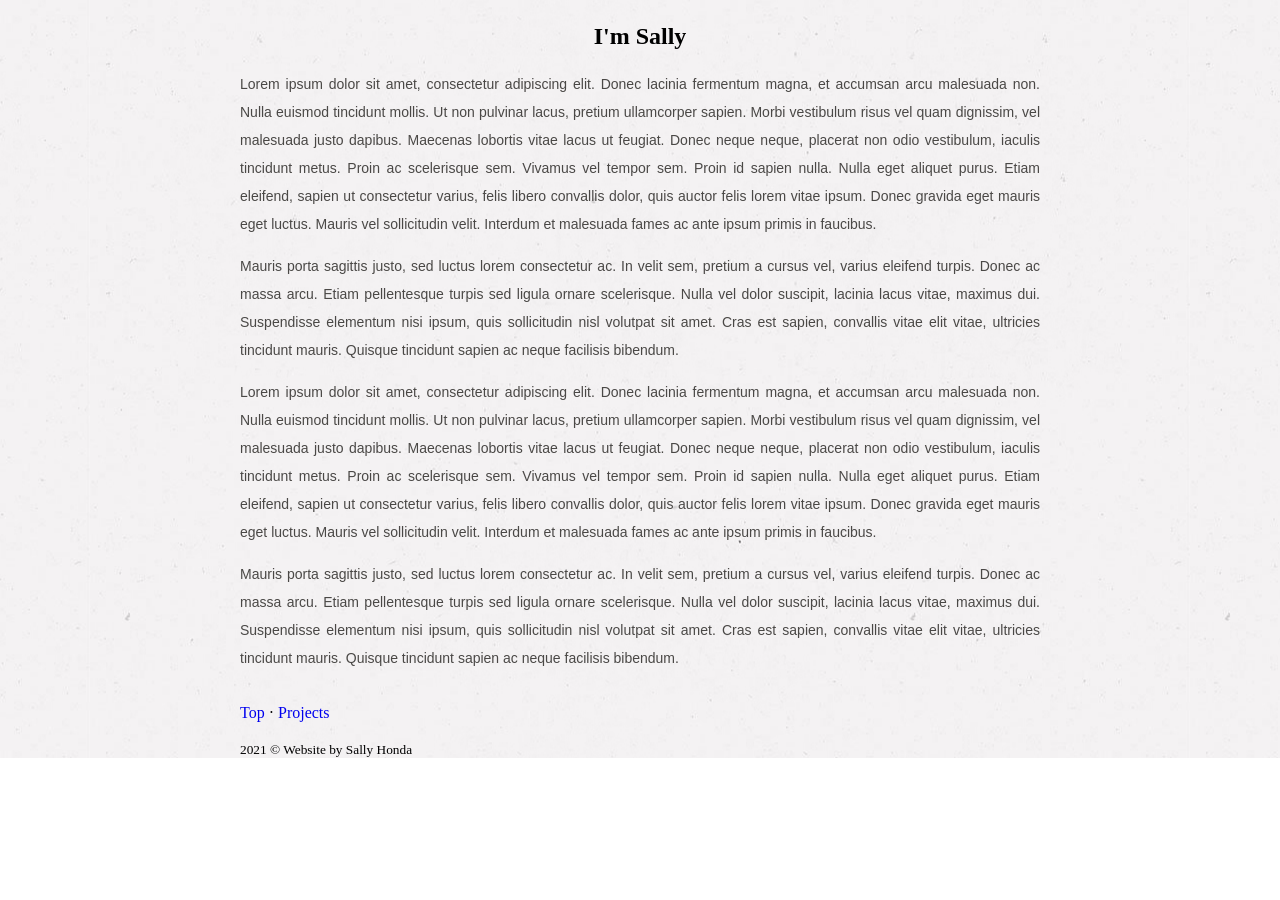
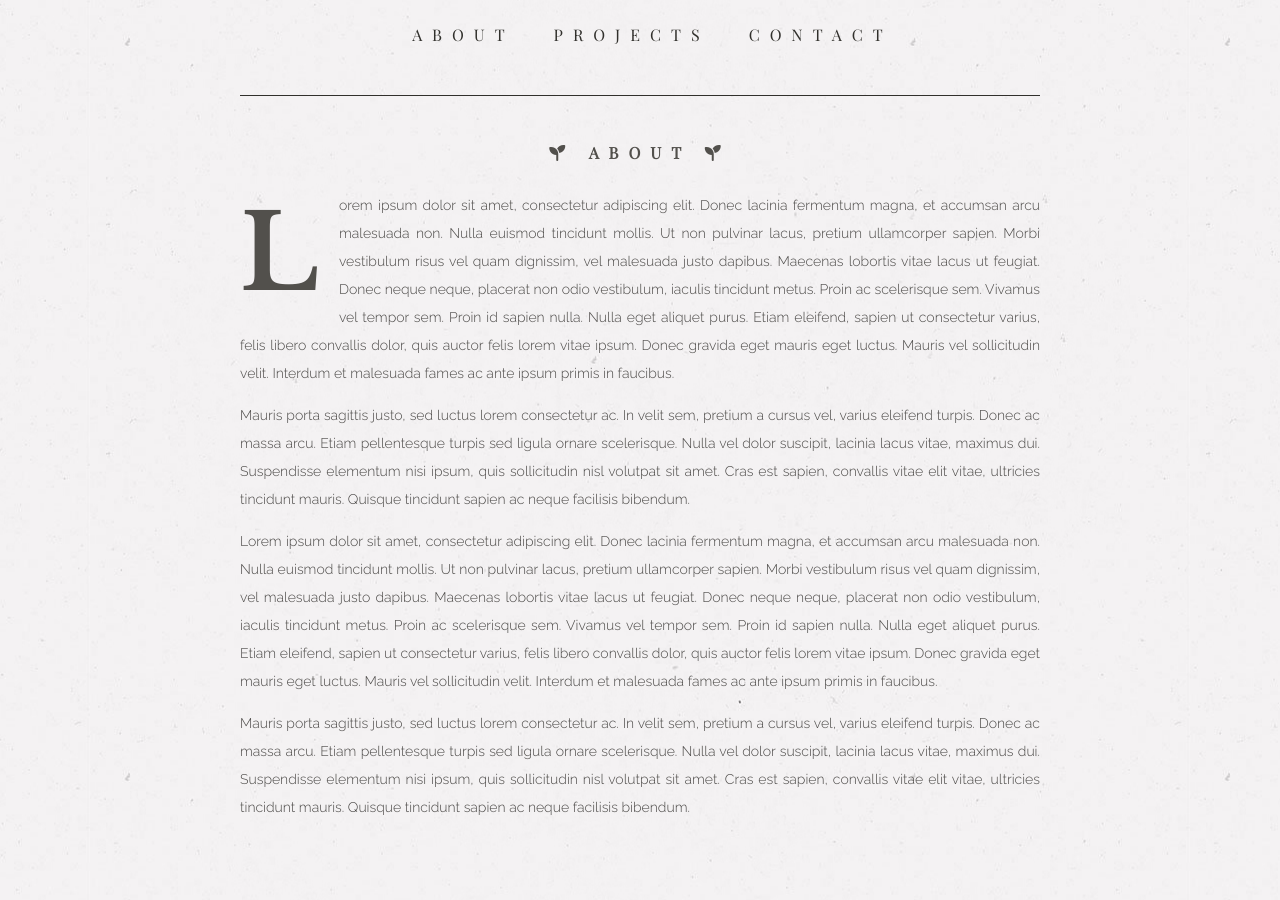
Before and after one commit to sallyhonda/portfolio, a plain HTML site: page index.html in a window 1280 px wide. Shown: the part 456-1356 px from the top of the page. Before the commit the page ends 1214 px from the top, so only its background shows below. Drawn offline with nearby package versions, Linux system fonts and the light colour scheme.

Commit message:
updated html

```diff
--- a/index.html
+++ b/index.html
@@ -3,24 +3,27 @@
 <head>
 <meta charset="utf-8">
 <title>Portfolio of Sally</title>
+<script src="https://kit.fontawesome.com/e4dbc0d049.js" crossorigin="anonymous"></script>
  <link rel="stylesheet" href="styles/stylesheet.css">
+ <link rel="preconnect" href="https://fonts.gstatic.com">
+ <link href="https://fonts.googleapis.com/css2?family=Playfair+Display&family=Raleway:wght@300&display=swap" rel="stylesheet">
+ <link rel="preconnect" href="https://fonts.gstatic.com">
+<link href="https://fonts.googleapis.com/css2?family=Libre+Baskerville:wght@700&display=swap" rel="stylesheet">
   </head>
   <body>
-
-    <header><br>
- <nav><a href="index.html">About Me</a> &middot; <a href="projects.html">Projects</a> </nav>
-</header> <br>
-
-       <img class="profile" src="images/sally.png" alt="Sally in Winter" width="300">
-       <br>
-
-
-
-<article class="aboutme">
-  <h1>I'm Sally</h1>
-
-
-  <p>Lorem ipsum dolor sit amet, consectetur adipiscing elit. Donec lacinia fermentum magna, et accumsan arcu malesuada non. Nulla euismod tincidunt mollis. Ut non pulvinar lacus, pretium ullamcorper sapien. Morbi vestibulum risus vel quam dignissim, vel malesuada justo dapibus. Maecenas lobortis vitae lacus ut feugiat. Donec neque neque, placerat non odio vestibulum, iaculis tincidunt metus. Proin ac scelerisque sem. Vivamus vel tempor sem. Proin id sapien nulla. Nulla eget aliquet purus. Etiam eleifend, sapien ut consectetur varius, felis libero convallis dolor, quis auctor felis lorem vitae ipsum. Donec gravida eget mauris eget luctus. Mauris vel sollicitudin velit. Interdum et malesuada fames ac ante ipsum primis in faucibus.</p>
+<div class="container">
+<header class="aboutme">
+<a href="index.html"><img  src="images/logocolor.jpg" alt="logo"></a>
+</header>
+<nav class="navigation">
+  <ul >
+  <li><a href="index.html">About</a> </li>
+  <li><a href="projects.html">Projects</a>  </li>
+  <li><a href="projects.html">Contact</a> </li></ul>
+  </nav>
+<article class="bio">
+<h2><i class="fas fa-seedling"></i> about <i class="fas fa-seedling"></i></h2>
+  <p class="first">Lorem ipsum dolor sit amet, consectetur adipiscing elit. Donec lacinia fermentum magna, et accumsan arcu malesuada non. Nulla euismod tincidunt mollis. Ut non pulvinar lacus, pretium ullamcorper sapien. Morbi vestibulum risus vel quam dignissim, vel malesuada justo dapibus. Maecenas lobortis vitae lacus ut feugiat. Donec neque neque, placerat non odio vestibulum, iaculis tincidunt metus. Proin ac scelerisque sem. Vivamus vel tempor sem. Proin id sapien nulla. Nulla eget aliquet purus. Etiam eleifend, sapien ut consectetur varius, felis libero convallis dolor, quis auctor felis lorem vitae ipsum. Donec gravida eget mauris eget luctus. Mauris vel sollicitudin velit. Interdum et malesuada fames ac ante ipsum primis in faucibus.</p>
 
  <p>Mauris porta sagittis justo, sed luctus lorem consectetur ac. In velit sem, pretium a cursus vel, varius eleifend turpis. Donec ac massa arcu. Etiam pellentesque turpis sed ligula ornare scelerisque. Nulla vel dolor suscipit, lacinia lacus vitae, maximus dui. Suspendisse elementum nisi ipsum, quis sollicitudin nisl volutpat sit amet. Cras est sapien, convallis vitae elit vitae, ultricies tincidunt mauris. Quisque tincidunt sapien ac neque facilisis bibendum. </p>
 
@@ -30,10 +33,12 @@
 </article>
  <br>
 
-<footer>
- <nav><a href="#">Top</a> &middot; <a href="projects.html">Projects</a> </nav>
- <br>
+<footer class="footer">
+<a href="#"><i class="far fa-envelope"></i></a>
+<a href="#"><i class="fab fa-instagram"></i></a>
+<a href="#"><i class="fab fa-linkedin-in"></i></a><br><br>
 <small> 2021 &copy; Website by Sally Honda </small>
 </footer>
+</div>
   </body>
 </html>
```
